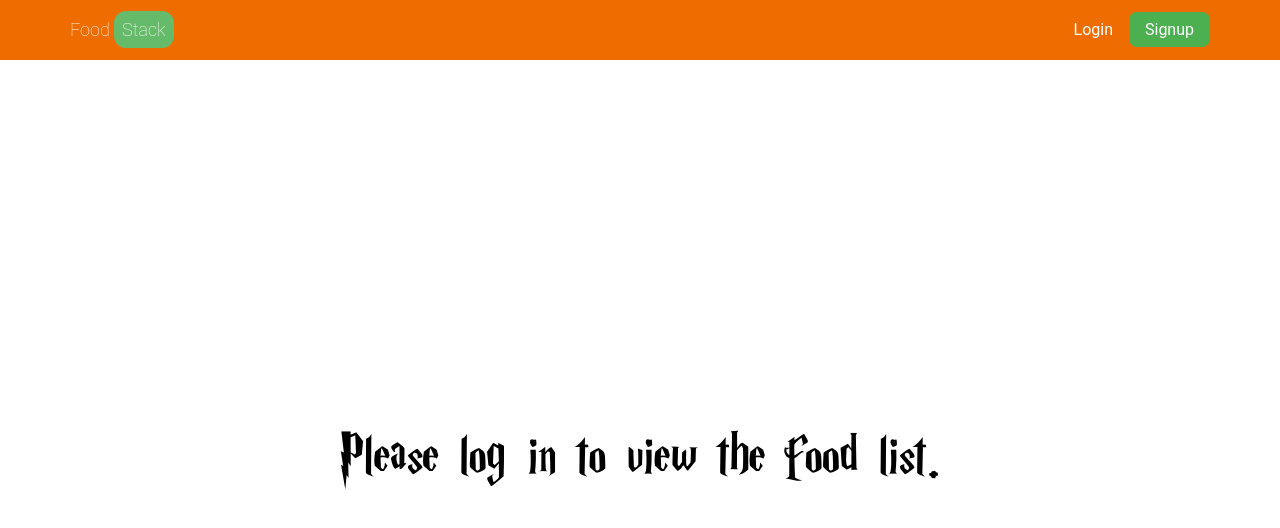
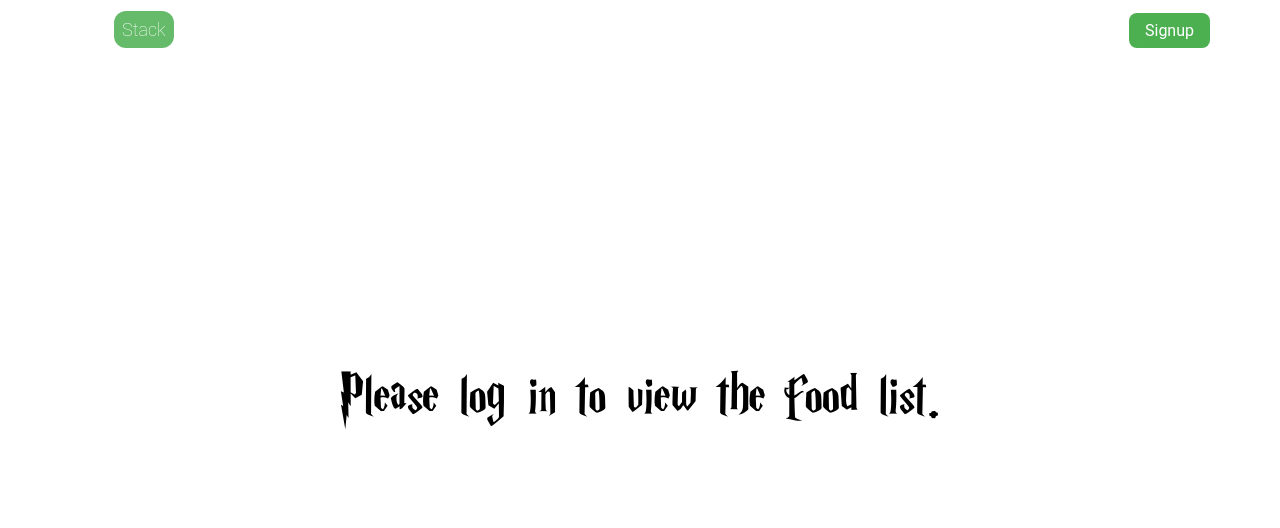
Before and after one commit to GopalDixit/FoodStack, a React (Vite) app in the folder FoodStack/: page / in a window 1280 px wide. Shown: the top 528 px of the page. Built offline with nearby package versions, Linux system fonts and the light colour scheme; the HTML template or start-up script is replaced by a standard one.

Commit message:
Update Navbar.jsx

```diff
--- a/FoodStack/src/components/Navbar.jsx
+++ b/FoodStack/src/components/Navbar.jsx
@@ -6,22 +6,34 @@ const Navbar = () => {
   const { isAuthenticated, logout, userRole } = useContext(AuthContext);
 
   return (
-    <nav className="bg-orange-800 text-white py-4">
+    <nav className={`text-white py-4 fixed top-0 left-0 w-full z-10 ${isAuthenticated ? 'bg-orange-800' : 'bg-transparent'}`}>
       <div className="container mx-auto flex justify-between items-center">
-        <Link to="/" className="text-lg font-bold font-extralight ">Food <span className="bg-green-400 p-2 text-white rounded-xl hover:font-bold">Stack</span></Link>
+        <Link to="/" className="text-lg font-bold font-extralight">Food <span className="bg-green-400 p-2 text-white rounded-xl hover:font-bold">Stack</span></Link>
         <div>
           {isAuthenticated ? (
             <>
               {userRole === 'admin' && <Link to="/add-food" className="mr-4">Add Food</Link>}
               <Link to="/" className="mr-4">Home</Link>
-              {/* <Link to="/cartitem" className="mr-4">Cart</Link> */}
-
               <button onClick={logout} className="bg-green-500 px-4 py-2 rounded">Logout</button>
             </>
           ) : (
             <>
-              <Link to="/login" className="mr-4">Login</Link>
-              <Link to="/signup" className="bg-green-500 px-4 py-2 rounded-lg">Signup</Link>
+              <Link
+                to="/login"
+                className="mr-4 text-lg font-serif"
+                style={{zIndex:12}}
+                onClick={() => console.log("Navigating to Login")}
+              >
+                Login
+              </Link>
+              <Link
+                to="/signup"
+                className="bg-green-500 px-4 py-2 rounded-lg"
+                style={{zIndex:12}}
+                onClick={() => console.log("Navigating to Signup")}
+              >
+                Signup
+              </Link>
             </>
           )}
         </div>
@@ -30,4 +42,6 @@ const Navbar = () => {
   );
 };
 
+
+
 export default Navbar;
```
